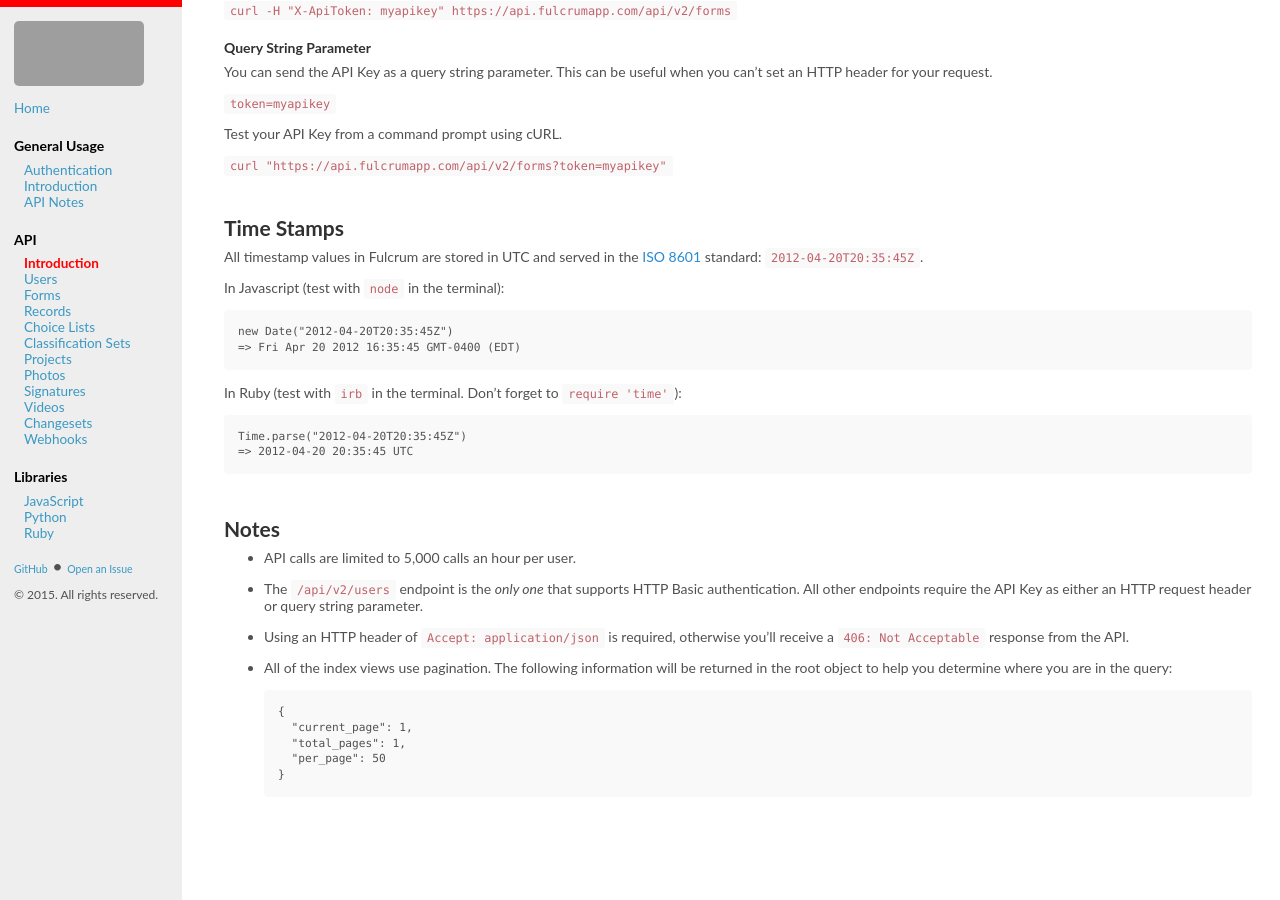
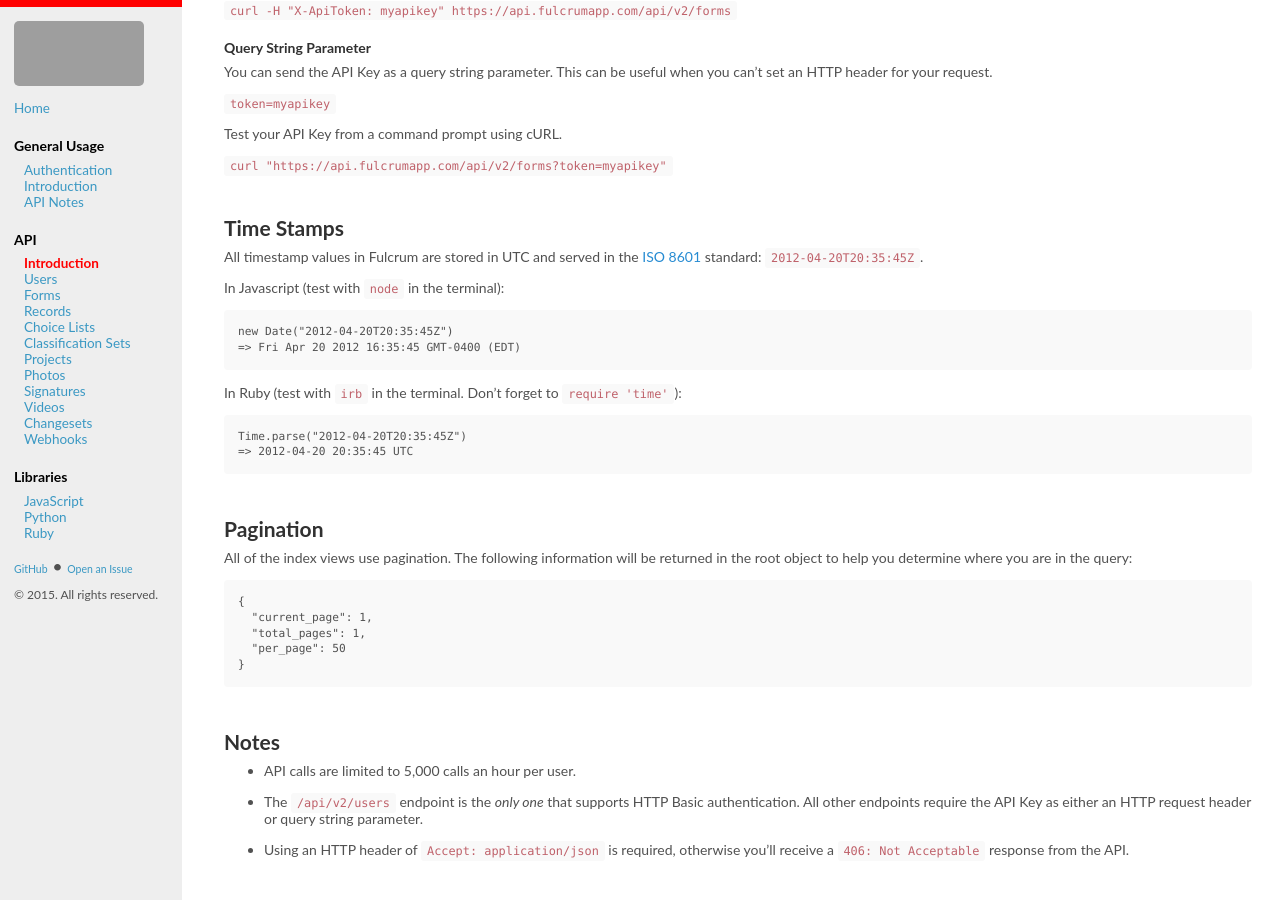
Before and after one commit to rylincoln/developer.fulcrumapp.com, a Jekyll site: the page built from _api/intro.md, in a window 1280 px wide and 900 px high, scrolled down 943 px. Built offline with Jekyll 4.4.1, drawn with Linux system fonts in a browser that asks for light colours; part of the change alters nothing that is shown; grey boxes are pictures that could not be loaded.

Commit message:
Create pagination section so we can more easily link to it.

````diff
--- a/_api/intro.md
+++ b/_api/intro.md
@@ -85,6 +85,18 @@ Time.parse("2012-04-20T20:35:45Z")
 => 2012-04-20 20:35:45 UTC
 ```
 
+## Pagination
+
+All of the index views use pagination. The following information will be returned in the root object to help you determine where you are in the query:
+
+```
+{
+  "current_page": 1,
+  "total_pages": 1,
+  "per_page": 50
+}
+```
+
 ## Notes
 
 * API calls are limited to 5,000 calls an hour per user.
@@ -92,13 +104,3 @@ Time.parse("2012-04-20T20:35:45Z")
 * The `/api/v2/users` endpoint is the _only one_ that supports HTTP Basic authentication. All other endpoints require the API Key as either an HTTP request header or query string parameter.
 
 * Using an HTTP header of `Accept: application/json` is required, otherwise you’ll receive a `406: Not Acceptable` response from the API.
-
-* All of the index views use pagination. The following information will be returned in the root object to help you determine where you are in the query:
-
-  ```
-  {
-    "current_page": 1,
-    "total_pages": 1,
-    "per_page": 50
-  }
-  ```
````
